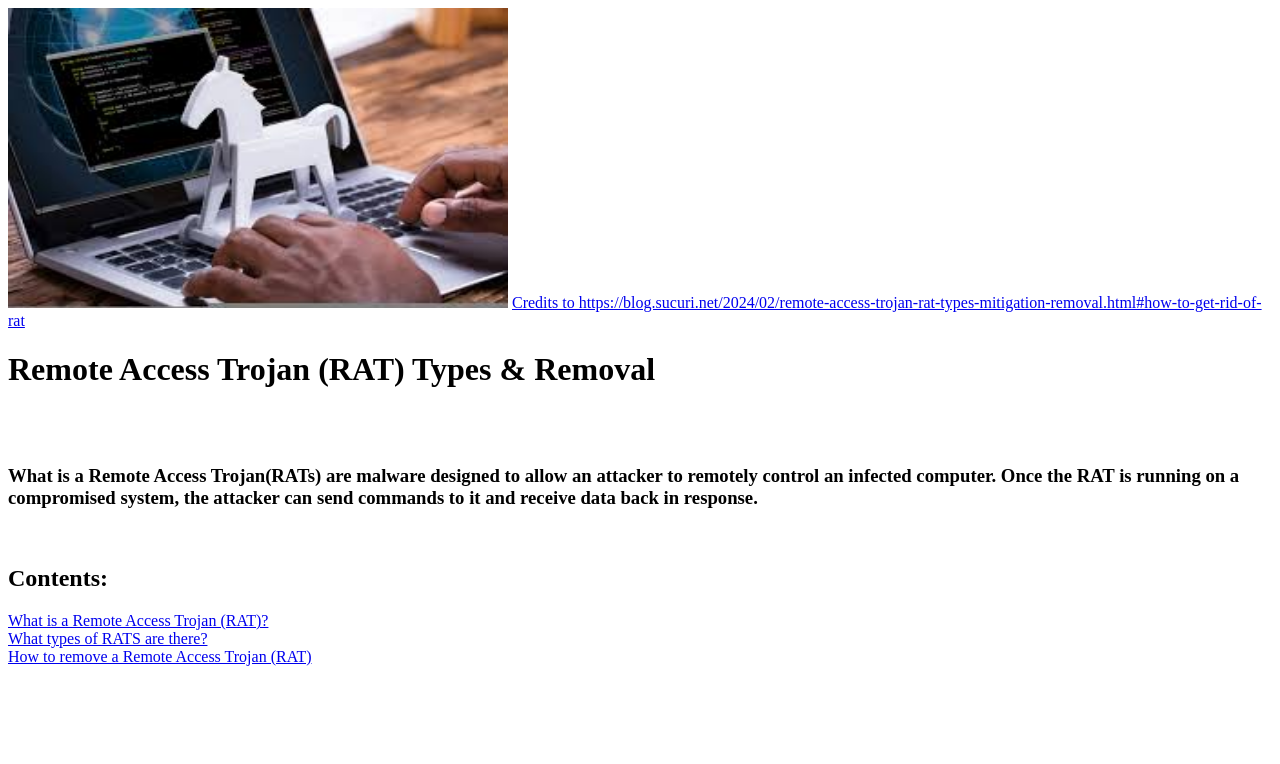
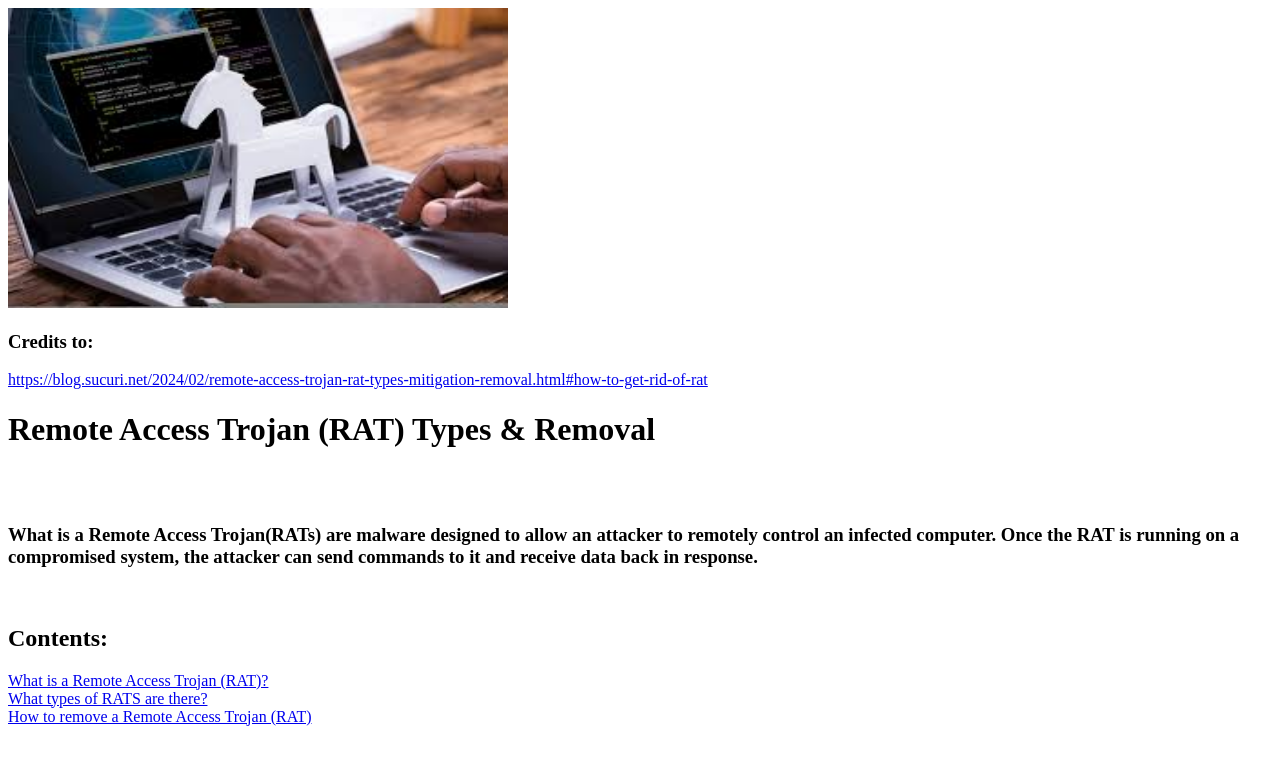
Before and after one commit to stormz63/stay-safe-online, a plain HTML site: page index.html in a window 1280 px wide. Drawn offline with Linux system fonts and the light colour scheme.

Commit message:
Add files via upload

```diff
--- a/index.html
+++ b/index.html
@@ -5,7 +5,8 @@
     <meta name="viewport" content="width=device-width, initial-scale=1.0">
     <title>Home</title>
     <img src="images.jpg" height="300" width="500">
-    <a href="https://blog.sucuri.net/2024/02/remote-access-trojan-rat-types-mitigation-removal.html#how-to-get-rid-of-rat" target="_blank">Credits to https://blog.sucuri.net/2024/02/remote-access-trojan-rat-types-mitigation-removal.html#how-to-get-rid-of-rat</a>
+    <h3>Credits to:</h3>
+    <a href="https://blog.sucuri.net/2024/02/remote-access-trojan-rat-types-mitigation-removal.html#how-to-get-rid-of-rat" target="_blank">https://blog.sucuri.net/2024/02/remote-access-trojan-rat-types-mitigation-removal.html#how-to-get-rid-of-rat</a>
     <h1>Remote Access Trojan (RAT) Types & Removal</h1>
 </head>
 <body>
```
